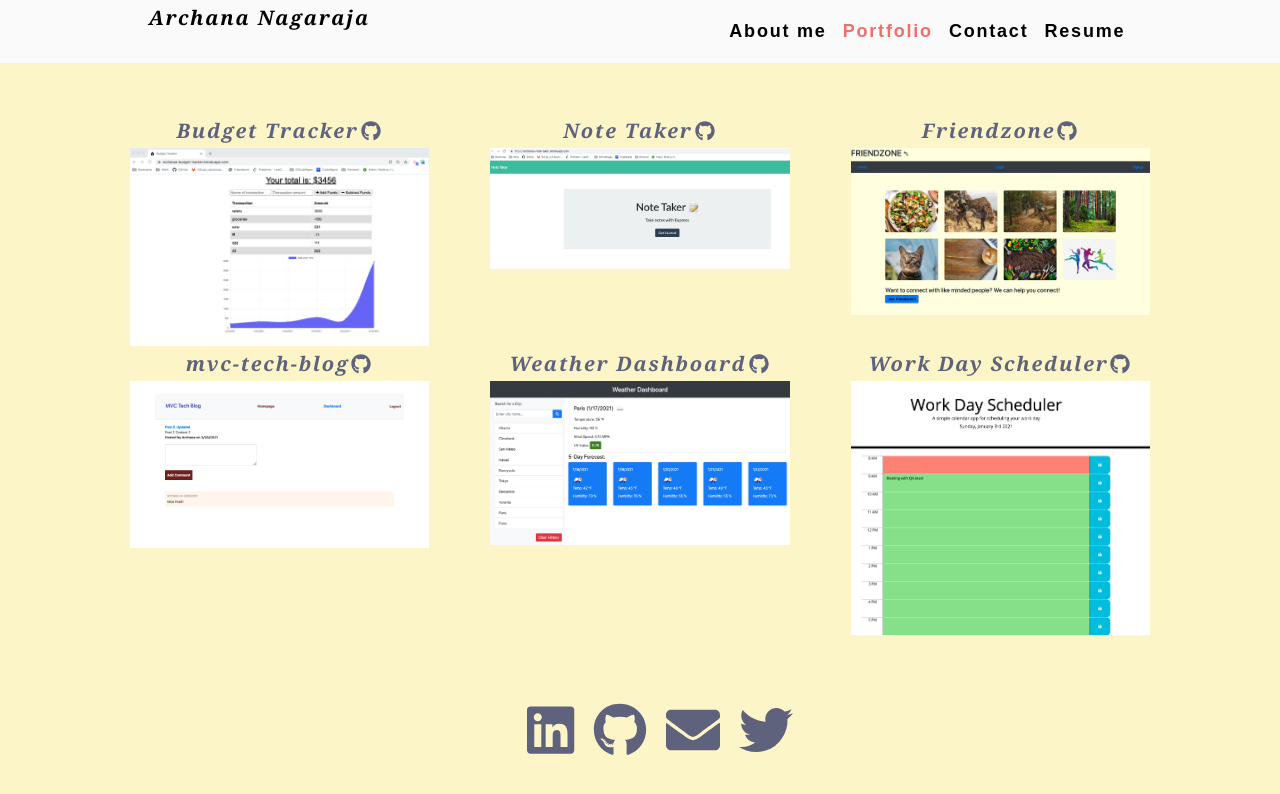
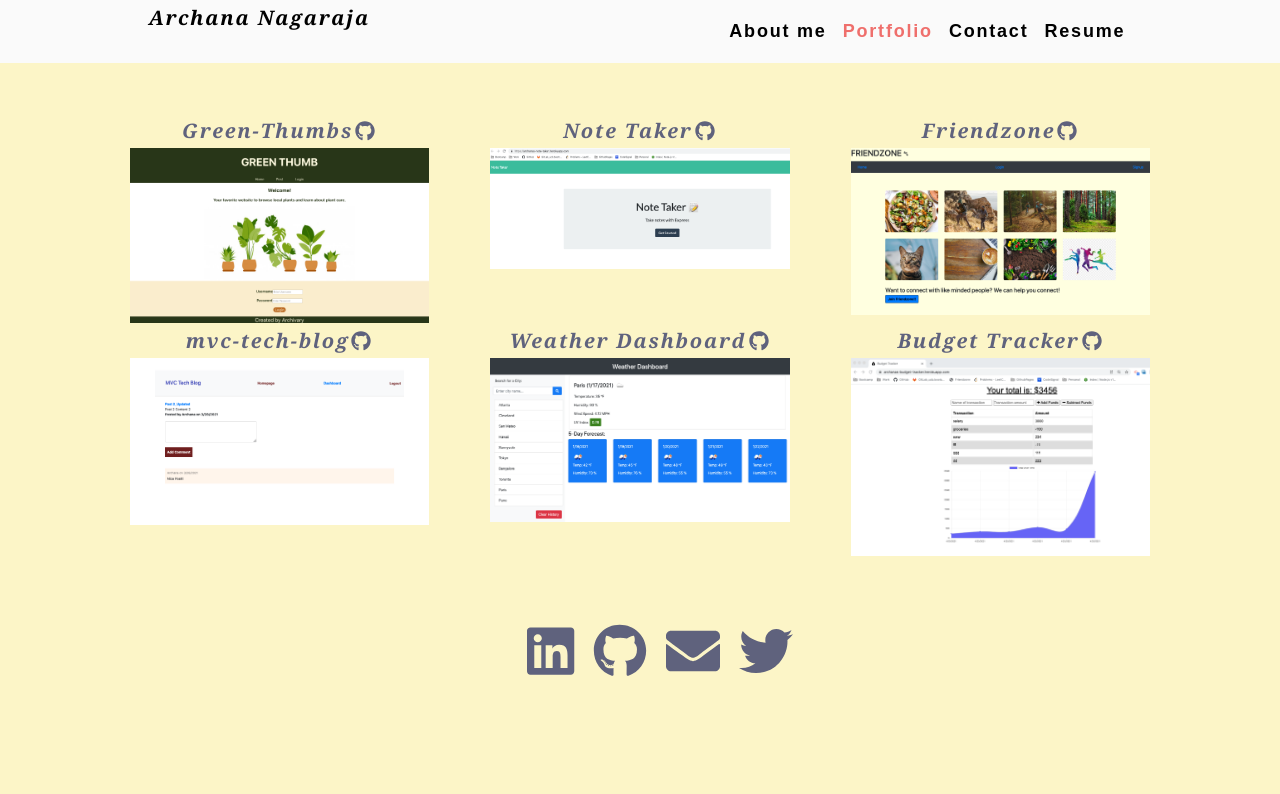
Before and after one commit to archana-nagaraj/react-portfolio, a React (Create React App) app: page / in a window 1280 px wide. Both pictures are taken after a click on the item "Portfolio". Shown: the top 794 px of the page. Built offline with nearby package versions, Linux system fonts and the light colour scheme.

Commit message:
added green-thumb project details

```diff
--- a/src/components/Portfolio/index.js
+++ b/src/components/Portfolio/index.js
@@ -1,49 +1,64 @@
 import React from 'react';
-import Project from '../Project'
+import Project from '../Project';
 
 function Portfolio() {
   const projectItems = [
     {
-      title: "Budget Tracker",
-      image: "budget-tracker.png",
-      deployedLink: "https://archanas-budget-tracker.herokuapp.com/",
-      repo: "https://github.com/archana-nagaraj/budget-tracker"
+      title: 'Green-Thumbs',
+      image: 'green-thumbs.png',
+      deployedLink: 'https://tranquil-falls-18471.herokuapp.com/',
+      repo: 'https://github.com/Archivary/green-thumbs/',
     },
     {
-      title: "Note Taker",
-      image: "note-taker.png",
-      deployedLink: "https://archanas-note-taker.herokuapp.com/",
-      repo: "https://github.com/archana-nagaraj/Note-Taker"
+      title: 'Note Taker',
+      image: 'note-taker.png',
+      deployedLink: 'https://archanas-note-taker.herokuapp.com/',
+      repo: 'https://github.com/archana-nagaraj/Note-Taker',
     },
     {
-      title: "Friendzone",
-      image: "friendzone.png",
-      deployedLink: "https://my-friendzone.herokuapp.com",
-      repo: "https://github.com/dev-dream-team/next-gen-solutions"
+      title: 'Friendzone',
+      image: 'friendzone.png',
+      deployedLink: 'https://my-friendzone.herokuapp.com',
+      repo: 'https://github.com/dev-dream-team/next-gen-solutions',
     },
     {
-      title: "mvc-tech-blog",
-      image: "mvc-tech-blog.png",
-      deployedLink: "https://stark-journey-61935.herokuapp.com/",
-      repo: "https://github.com/archana-nagaraj/mvc-tech-blog"
+      title: 'mvc-tech-blog',
+      image: 'mvc-tech-blog.png',
+      deployedLink: 'https://stark-journey-61935.herokuapp.com/',
+      repo: 'https://github.com/archana-nagaraj/mvc-tech-blog',
     },
     {
-      title: "Weather Dashboard",
-      image: "weather-dashboard_final.png",
-      deployedLink: "https://archana-nagaraj.github.io/Weather-Dashboard/",
-      repo: "https://github.com/archana-nagaraj/Weather-Dashboard"
+      title: 'Weather Dashboard',
+      image: 'weather-dashboard_final.png',
+      deployedLink: 'https://archana-nagaraj.github.io/Weather-Dashboard/',
+      repo: 'https://github.com/archana-nagaraj/Weather-Dashboard',
     },
     {
-      title: "Work Day Scheduler",
-      image: "Screenshot_Scheduler.png",
-      deployedLink: "https://archana-nagaraj.github.io/Work-Day-Scheduler/",
-      repo: "https://github.com/archana-nagaraj/Work-Day-Scheduler"
-    }
-  ]
+      title: 'Budget Tracker',
+      image: 'budget-tracker.png',
+      deployedLink: 'https://archanas-budget-tracker.herokuapp.com/',
+      repo: 'https://github.com/archana-nagaraj/budget-tracker',
+    },
+  ];
   return (
-    <section id="project-section" style={{display: "flex", justifyContent: "space-evenly", flexWrap: "wrap"}}>
+    <section
+      id='project-section'
+      style={{
+        display: 'flex',
+        justifyContent: 'space-evenly',
+        flexWrap: 'wrap',
+      }}
+    >
       {projectItems.map((project) => {
-        return <Project title={project.title} image={project.image} deployedLink={project.deployedLink} repo={project.repo} key={project.title} />
+        return (
+          <Project
+            title={project.title}
+            image={project.image}
+            deployedLink={project.deployedLink}
+            repo={project.repo}
+            key={project.title}
+          />
+        );
       })}
     </section>
   );
```
Also changed, not shown: src/assets/green-thumbs.png (added), src/components/About/index.js (line endings or trailing spaces).
